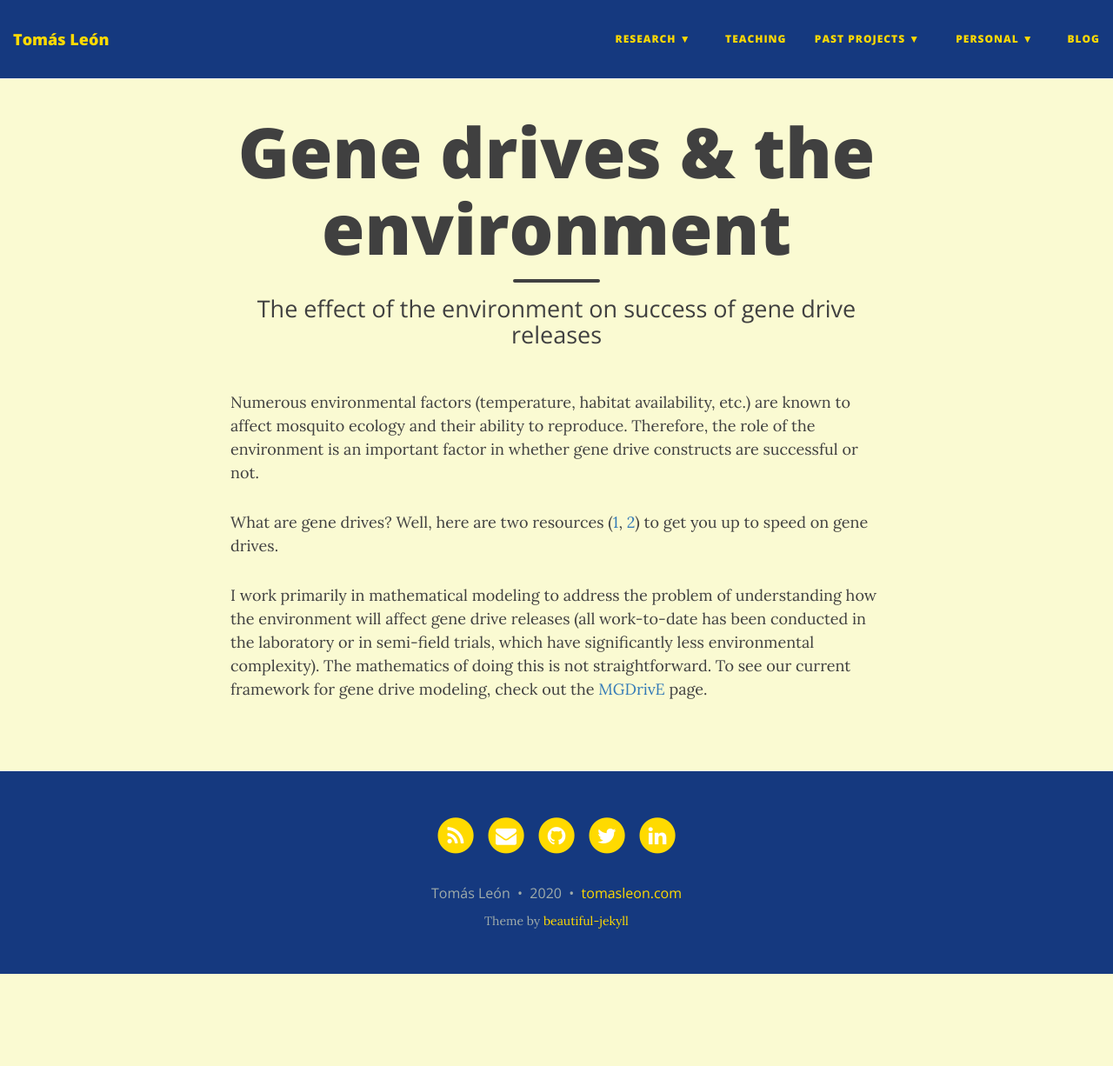
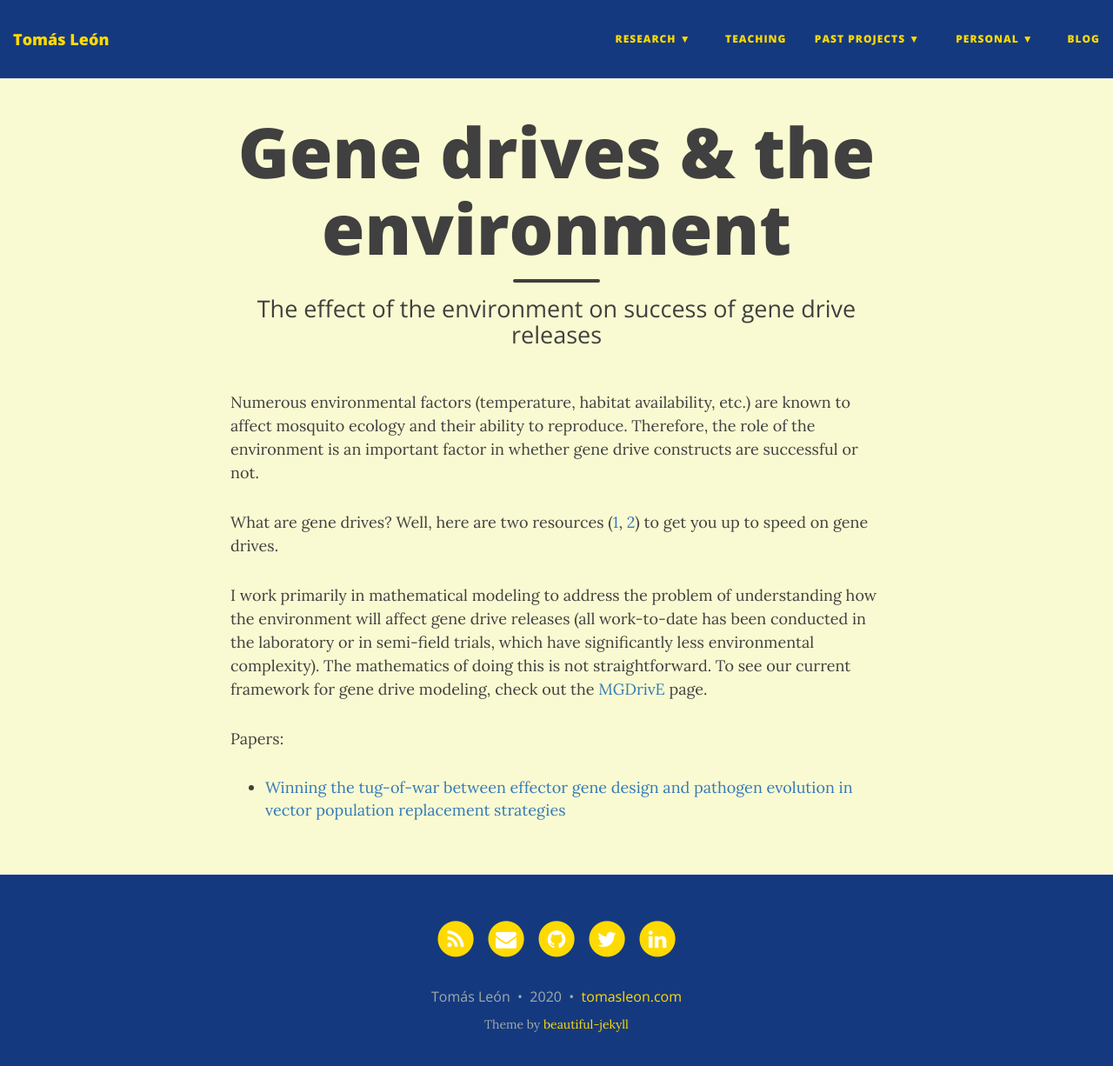
Before and after one commit to tomasleon/tomasleon.github.io, a Jekyll site: the page built from genedrive_environment.md, in a window 1280 px wide and 1239 px high. Shown: the top 1226 px of the window at 87% size. Built offline with Jekyll 4.4.1, drawn with Linux system fonts in a browser that asks for light colours; nearby versions of some CDN libraries.

Commit message:
Add tug-of-war paper

```diff
--- a/genedrive_environment.md
+++ b/genedrive_environment.md
@@ -9,3 +9,7 @@ Numerous environmental factors (temperature, habitat availability, etc.) are kno
 What are gene drives? Well, here are two resources ([1](https://innovativegenomics.org/resources/educational-materials/glossary/gene-drive/), [2](https://wyss.harvard.edu/technology/gene-drives/)) to get you up to speed on gene drives.
 
 I work primarily in mathematical modeling to address the problem of understanding how the environment will affect gene drive releases (all work-to-date has been conducted in the laboratory or in semi-field trials, which have significantly less environmental complexity). The mathematics of doing this is not straightforward. To see our current framework for gene drive modeling, check out the [MGDrivE](https://marshalllab.github.io/MGDrivE/) page.
+
+Papers:
+
+*  [Winning the tug-of-war between effector gene design and pathogen evolution in vector population replacement strategies](https://www.frontiersin.org/articles/10.3389/fgene.2019.01072/full)
```
